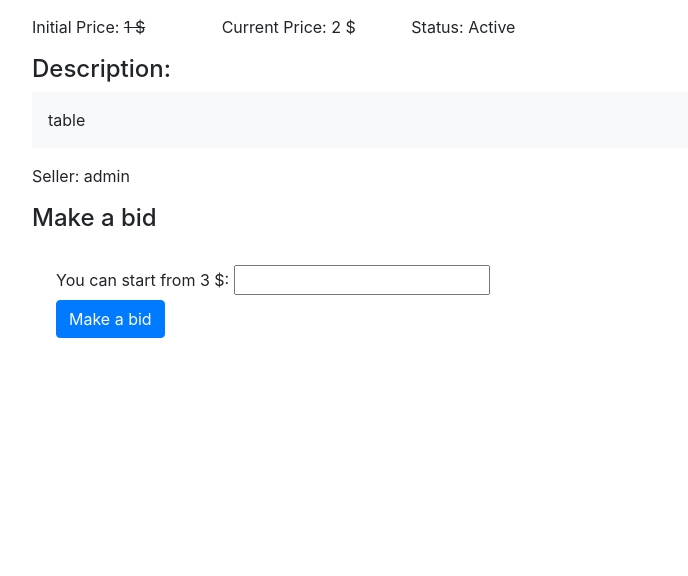
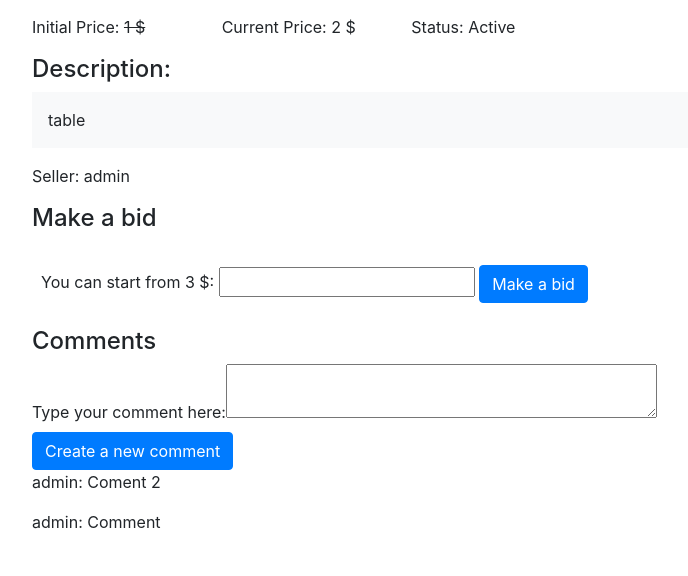
Before and after one commit to DarthEvgenius/e-Bay-proto, a Django app: page /auctions/1 in a window 1280 px wide. Shown: the part 264-840 px from the top of the page, without its empty margins (54-742 px from the left). Before the commit the page ends 602 px from the top, so only its background shows below. Run offline with Django 3.2, Linux system fonts and the light colour scheme; a user stored in the database is signed in; data comes from the database, SQL or seed files in the repository; both versions use the stored data as it was after the commit; some libraries are stand-ins or nearby versions.

Commit message:
Comments added

```diff
--- a/commerce/auctions/models.py
+++ b/commerce/auctions/models.py
@@ -47,6 +47,9 @@ class Comment(models.Model):
     author = models.ForeignKey(User, on_delete=models.CASCADE)
     content = models.CharField(max_length=1000)
 
+    def __str__(self):
+        return f"{self.author} comments {self.listing}"
+
 class Bid(models.Model):
     listing = models.ForeignKey(Listing, on_delete=models.CASCADE, related_name="listing_bids")
     user = models.ForeignKey(User, on_delete=models.CASCADE)
--- a/commerce/auctions/templates/auctions/listing.html
+++ b/commerce/auctions/templates/auctions/listing.html
@@ -60,12 +60,11 @@
 					<p>Seller: {{ listing.seller }}</p>
 				</div>
 
+				{% if user.is_authenticated %}
 				<!-- Bids -->
-				{% if user.is_authenticated %}
 					<div>
 						<h4>Make a bid</h4>
 						<div class="row p-4">
-							<div class="col-8">
 							<form action="{% url 'new_bid' listing_id=listing.id %}" method="POST">
 								{% csrf_token %}
 								<label for="new_bid">You can start from {{ old_bid }} $:</label>
@@ -76,7 +75,37 @@
 							</form>
 						</div>
 					</div>
+
+				<!-- Comments -->
+				<div>
+					<h4>Comments</h4>
+					<!-- <div class="row p-4">
+						<form action="{% url 'addComment' listing_id=listing.id %}" method="POST">
+							{% csrf_token %}
+							<label for="comment">Type your comment here:</label>
+							<input type="text" id="comment" name="comment">
+							<button type="submit" class="btn btn-primary">
+								Create a new comment
+							</button>
+						</form>
+					</div> -->
+					<div>
+						<form action="{% url 'addComment' listing_id=listing.id %}" method="POST">
+							{% csrf_token %}
+							{{ commentForm }}
+							<button type="submit" class="btn btn-primary">
+								Create a new comment
+							</button>
+						</form>
 					</div>
+					<div>
+						<!-- View comments here -->
+						{% for i in comments %}
+							<p>{{ i.author }}: {{ i.content }}</p>
+						{% endfor %}
+					</div>
+				</div>
+
 				{% endif %}
 			</div>
 
@@ -86,9 +115,6 @@
 	</div>
 
 
-
-	<!-- Add "user.is_authenticated" for "Add to watchlist", "Bid", "comments"-->
-
 	<!-- Seller must have an option to close a listing : authorized_user = seller -->
 
 	<!-- Winner must know that he is a winner : authorized_user = winner -->
--- a/commerce/auctions/urls.py
+++ b/commerce/auctions/urls.py
@@ -14,5 +14,6 @@ urlpatterns = [
     path("watchlist/<str:user_id>", views.watchlist, name="watchlist"),
     path("add_watch/<str:listing_id>", views.add_watch, name="add_watch"),
     path("remove_watch/<str:listing_id>", views.remove_watch, name="remove_watch"),
-    path("new_bid/<str:listing_id>", views.new_bid, name="new_bid")
+    path("new_bid/<str:listing_id>", views.new_bid, name="new_bid"),
+    path("addComment/<str:listing_id>", views.addComment, name="addComment")
 ]
--- a/commerce/auctions/views.py
+++ b/commerce/auctions/views.py
@@ -7,7 +7,7 @@ from django.urls import reverse
 from django.forms import ModelForm, Textarea
 from django import forms
 
-from .models import User, Listing, Category, Bid
+from .models import User, Listing, Category, Bid, Comment
 
 
 # Form class for a new listing
@@ -20,9 +20,17 @@ class ListingForm(ModelForm):
         }
 
 
-# # Form class for a new bid
-# class BidForm(forms.Form):
-#     new_bid = forms.DecimalField(min_value=)
+# Form class for a new comment
+class CommentForm(ModelForm):
+    class Meta:
+        model = Comment
+        fields = ['content']
+        widgets = {
+            'content': Textarea(attrs={'cols': 40, 'rows': 2})
+        }
+        labels = {
+            'content': 'Type your comment here:'
+        }
 
 
 def index(request):
@@ -155,12 +163,16 @@ def listing(request, id):
     if listing.init_price != listing.current_price:
         old_bid += 1
 
+    # Get comments about the listing, ordering in reverse
+    comments = Comment.objects.filter(listing=listing).order_by("-pk")
 
     # Pass the listing to the template
     return render(request, "auctions/listing.html", {
         "listing": listing,
         "inWatchlist":inWatchlist,
-        "old_bid": old_bid
+        "old_bid": old_bid,
+        "comments": comments,
+        "commentForm": CommentForm()
     })
 
 
@@ -280,3 +292,35 @@ def new_bid(request, listing_id):
 
     else:
         return HttpResponseRedirect(reverse("listing", args=(listing_id, )))
+
+
+@login_required
+def addComment(request, listing_id):
+    """ Creates a new comment to the listing"""
+
+    if request.method == "POST":
+        listing = Listing.objects.get(pk=listing_id)
+
+        # Get user's input
+        form = CommentForm(request.POST)
+
+        if form.is_valid():
+            # Create, but don't save the new listing instance.
+            comment = form.save(commit=False)
+
+            # Filling form fields
+            #listing = Listing.objects.get(pk=listing_id)
+            comment.listing = Listing.objects.get(pk=listing_id)
+
+            #author = request.user
+            comment.author = request.user
+
+            # Save the new instance.
+            comment.save()
+
+            return HttpResponseRedirect(reverse("listing", args=(listing_id, )))
+
+        return HttpResponseRedirect(reverse("listing", args=(listing_id, )))
+
+    else:
+        return HttpResponseRedirect(reverse("listing", args=(listing_id, )))
```
Also changed, not shown: commerce/db.sqlite3. Lines whose indentation alone changed are shown as unchanged.
